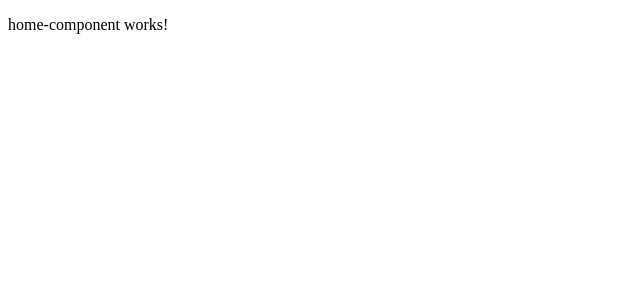
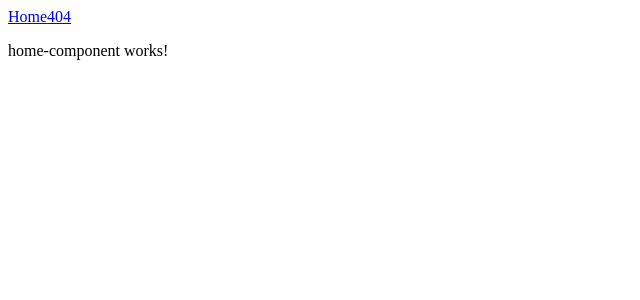
Before and after one commit to starmarketing/Angular-UltimateCourse, an Angular app: page / in a window 1280 px wide. Shown: the top 300 px of the page, without its empty margins (0-640 px from the left). Built offline with nearby package versions, Linux system fonts and the light colour scheme.

Commit message:
routerLink added

```diff
--- a/src/app/app.component.html
+++ b/src/app/app.component.html
@@ -1,5 +1,7 @@
 <!-- <passenger-viewer></passenger-viewer> -->
 
 <div class="app">
-    <router-outlet></router-outlet>
+  <a routerLink="/">Home</a>
+  <a routerLink="/oops">404</a>
+  <router-outlet></router-outlet>
 </div>
--- a/src/app/not-found/not-found.component.html
+++ b/src/app/not-found/not-found.component.html
@@ -1 +1,4 @@
-<p>not-found works!</p>
+<p>not-found works!
+
+    <a routerLink="/">go home</a>
+</p>
```
